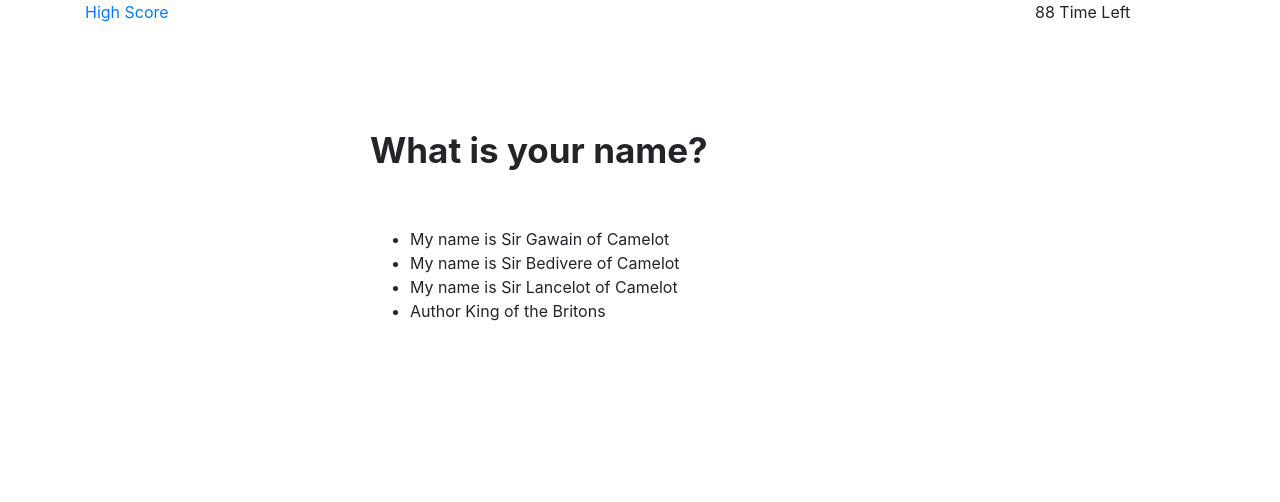
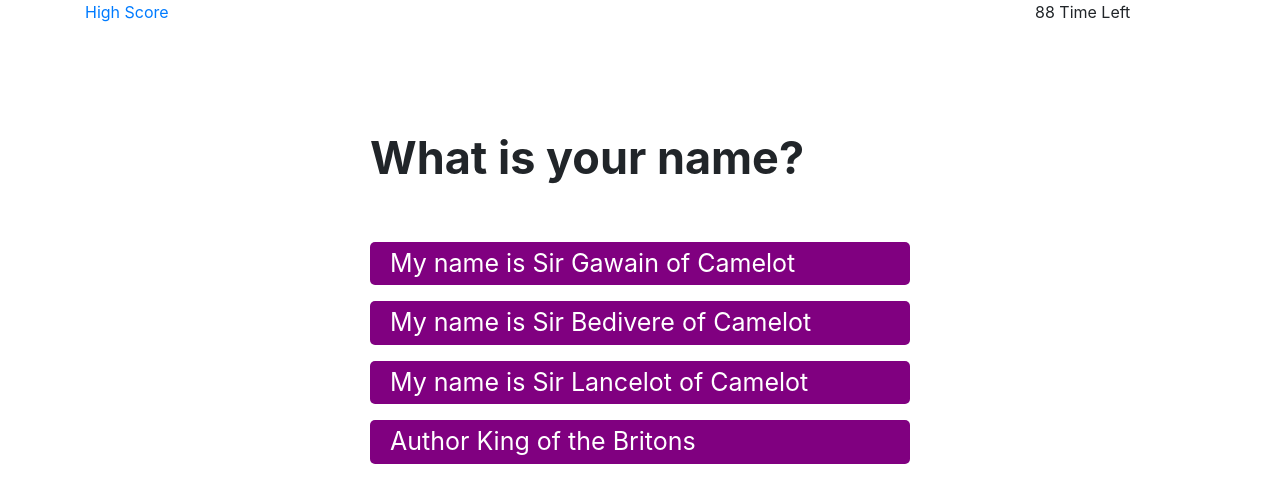
Before and after one commit to MarkMajorUR/MarkMajorUR.github.io, a plain HTML site: page quiz/index.html in a window 1280 px wide. Both pictures are taken after a click on the button "Start". Drawn offline with nearby package versions, Linux system fonts and the light colour scheme.

Commit message:
style.css updates for questions

```diff
--- a/quiz/style.css
+++ b/quiz/style.css
@@ -9,5 +9,19 @@
 .question {
   margin-bottom: 50px;
   font-weight: bold;
-  font-size: 35px;
+  font-size: 45px;
 }
+
+#answers {
+  font-size: 25px;
+  list-style-type: none;
+  padding-left: 0;
+}
+
+#answers li {
+  margin-bottom: 16px;
+  background-color: purple;
+  color: white;
+  padding: 3px 0 3px 20px;
+  border-radius: 5px;
+}
```
